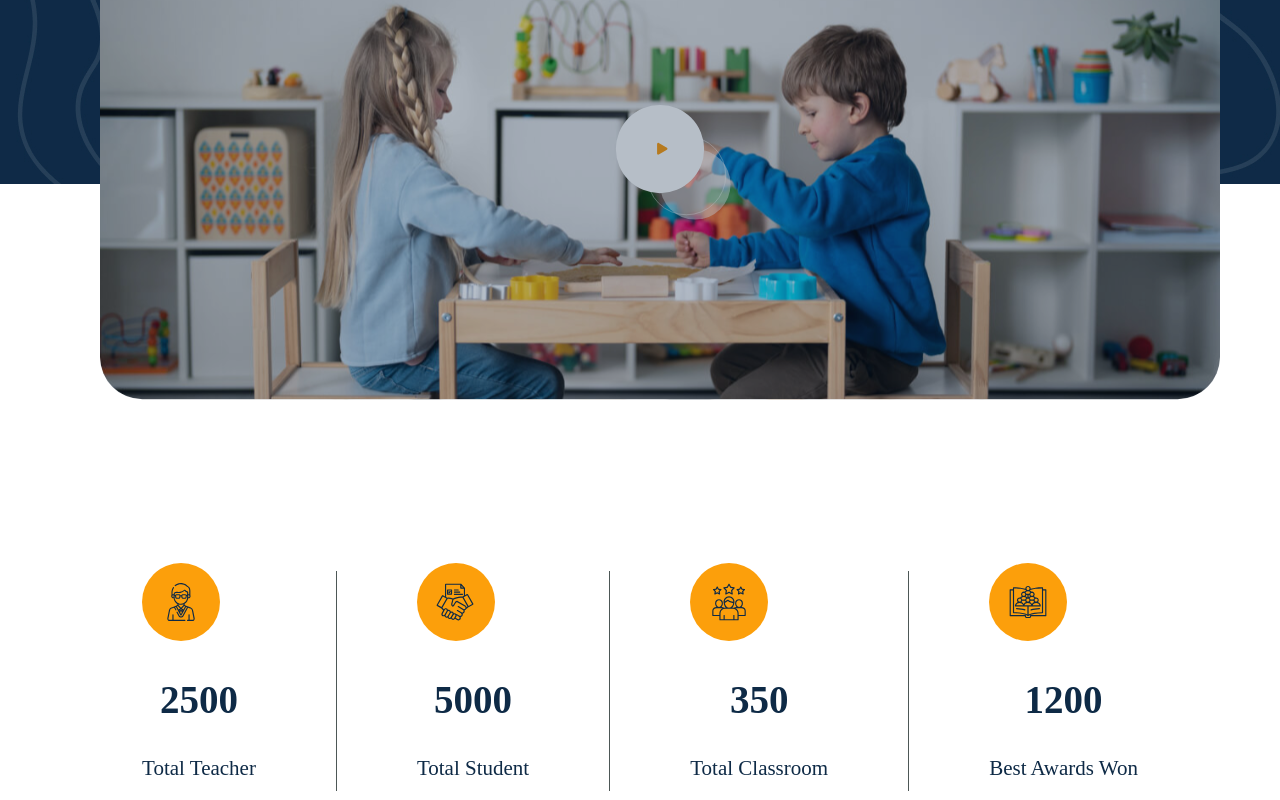
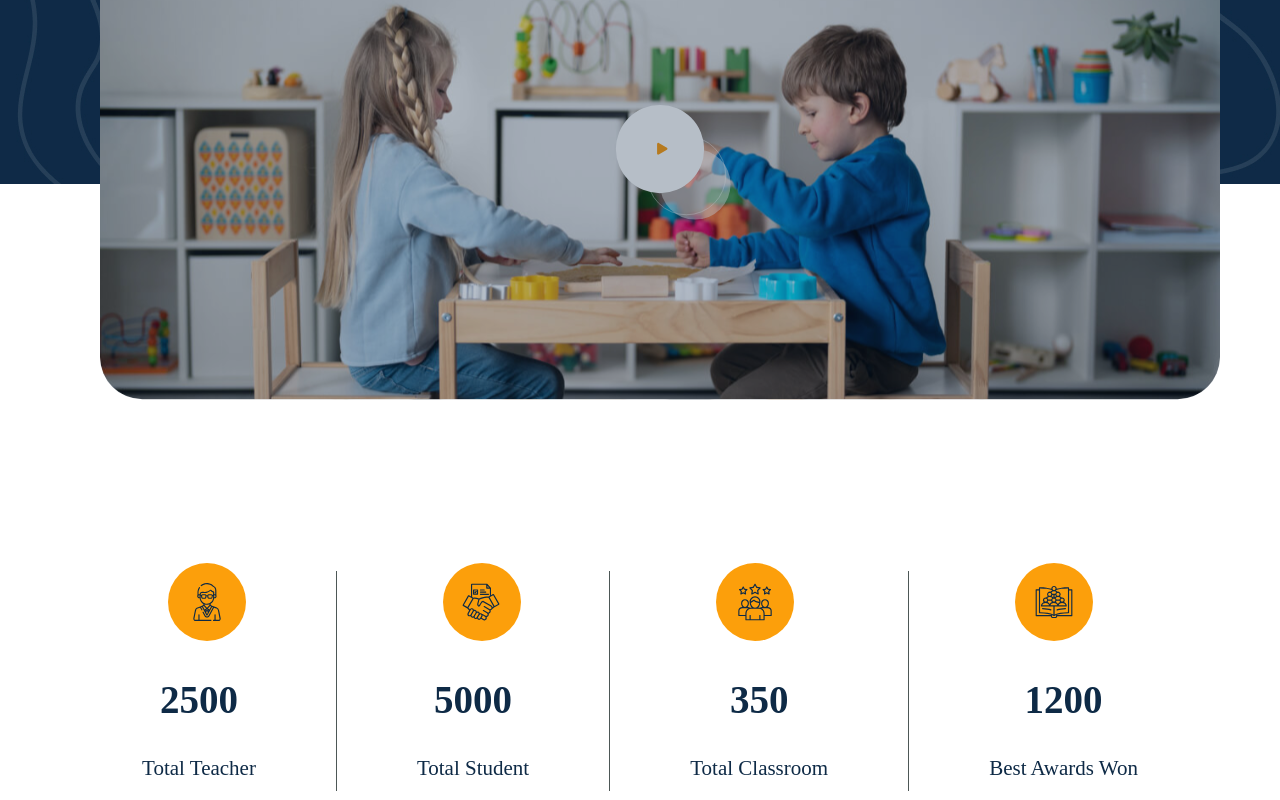
Before and after one commit to AmosGloria/my-course-hub, a React (Vite) app: page / in a window 1280 px wide. Shown: the part 2732-3532 px from the top of the page. Built offline with nearby package versions, Linux system fonts and the light colour scheme.

Commit message:
fix: update CourseInfo

```diff
--- a/src/Components/display-total/DisplayTotal.css
+++ b/src/Components/display-total/DisplayTotal.css
@@ -11,6 +11,7 @@ display: flex;
 flex-direction: column;
 justify-content: center;
 align-items: center;
+margin-left: 26px;
 }
 
 .total-wrapper__number{
--- a/src/Components/display-total/DisplayTotal.jsx
+++ b/src/Components/display-total/DisplayTotal.jsx
@@ -14,6 +14,7 @@ export default function DisplayTotal({
             <img
                 src={img}
                 alt="Total Image"
+                className='total-wrapper__img'
             />
         </div>
        <div>
```
